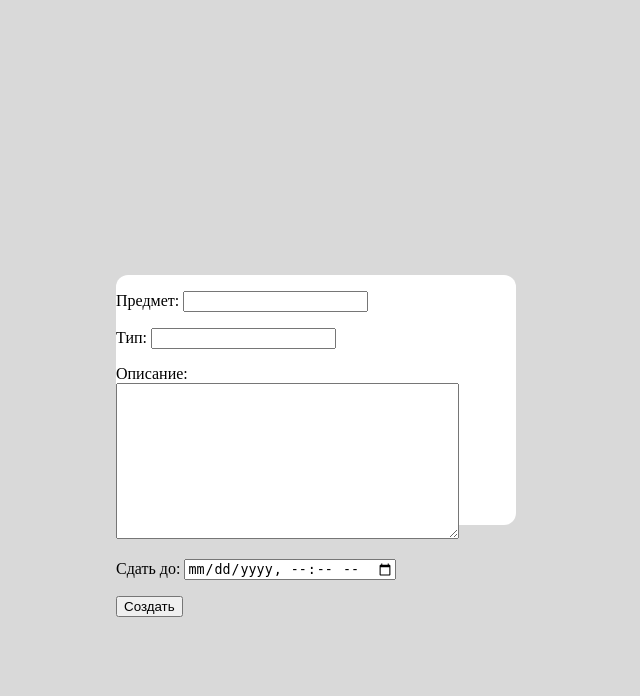
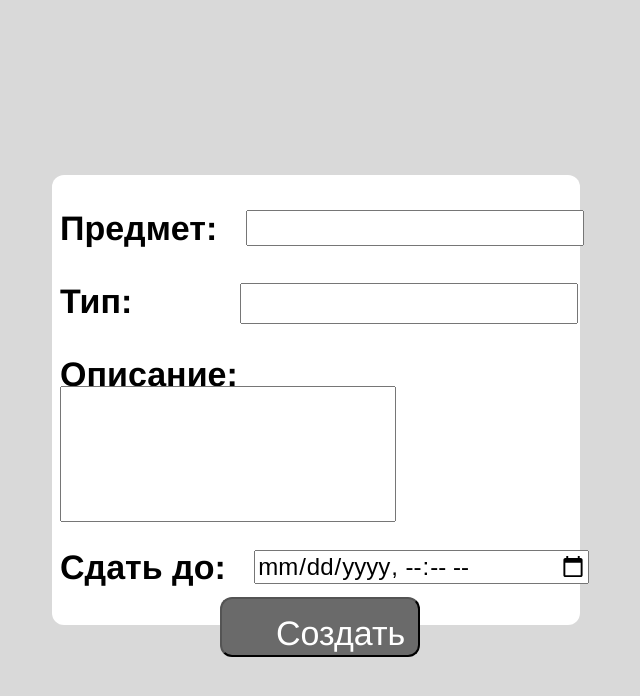
Before and after one commit to Mihendy/HWTracker, a Django app: page /taskform in a window 1280 px wide. Shown: the top 696 px of the page, without its empty margins (324-964 px from the left). Run offline with Django 4.2, Linux system fonts and the light colour scheme; the visitor is signed in with stand-in values (Sample User, id 1).

Commit message:
changed taskform

```diff
--- a/HWTracker/main/forms.py
+++ b/HWTracker/main/forms.py
@@ -4,14 +4,13 @@ from django import forms
 
 from .models import Task
 
-
 class TaskForm(forms.Form):
-    subject = forms.CharField(label='Предмет')
-    topic = forms.CharField(max_length=32, label='Тип')
-    description = forms.CharField(widget=forms.Textarea, label='Описание')
+    subject = forms.CharField(label='Предмет', widget=forms.TextInput(attrs={'class': 'field-of-subject'}))
+    topic = forms.CharField(label='Тип', widget=forms.TextInput(attrs={'class': 'field-of-topic'}))
+    description = forms.CharField(label='Описание', widget=forms.Textarea(attrs={'class': 'field-of-description'}))
     due_date = forms.CharField(
-        widget=forms.TextInput(attrs={'type': 'datetime-local'}),
-        label='Сдать до')
+        widget=forms.TextInput(attrs={'type': 'datetime-local', 'class': 'field-of-due_date'}),
+        label='Сдать до',)
 
     class Meta:
         model = Task
--- a/HWTracker/static/css/styles.css
+++ b/HWTracker/static/css/styles.css
@@ -240,7 +240,7 @@ h1 {
   position: relative;
   left: 10px;
   right: 10px;
-  width: calc(100% - 10px);
+  width: calc(99% - 10px);
   height: auto;
   word-wrap: break-word;
   font-family: 'Franklin Gothic Medium';
@@ -251,8 +251,9 @@ h1 {
 }
 
 .date {
-  position: relative;
-  top: 110px;
+  position: absolute;
+  bottom: 10px;
+  right: 10px;
   max-width: calc(100% - 10px);
   font-family: 'Franklin Gothic Medium';
   font-size: 18px;
@@ -304,3 +305,95 @@ h1 {
 .add-button:hover img {
   opacity: 0.7;
 }
+
+
+/*поле заполнения */
+.post-subject {
+  position: relative;
+  align-items: center;
+  width: 520px;
+  height: 450px;
+  background: #FFFFFF;
+  border-radius: 12px;
+  font-family: 'Franklin Gothic Medium';
+  font-style: normal;
+  font-size: 34px;
+  font-weight: 600;
+  padding-left: 8px;
+}
+
+.field-of-subject{
+  position: relative;
+  font-family: 'Arial';
+  font-style: normal;
+  font-weight: 400;
+  height: 30px;
+  width: 330px;
+  left: 19px;
+  font-size: 24px;
+  bottom: 4px;
+  margin-bottom: -2%;
+}
+
+.field-of-topic{
+  position: relative;
+  font-family: 'Arial';
+  font-style: normal;
+  font-weight: 400;
+  bottom: 4px;
+  height: 35px;
+  left: 98px;
+  width: 330px;
+  font-size: 18px;
+  margin-bottom: -2%;
+}
+
+.field-of-description{
+  position: relative;
+  font-family: 'Arial';
+  font-style: normal;
+  font-weight: 400;
+  height: 130px;
+  width: 330px;
+  bottom: 8px;
+  font-size: 24px;
+  vertical-align: top;
+  resize: none;
+  margin-bottom: -3%;
+}
+
+.field-of-due_date{
+  position: relative;
+  font-family: 'Arial';
+  font-style: normal;
+  font-weight: 400;
+  height: 30px;
+  width: 330px;
+  left: 19px;
+  font-size: 24px;
+  bottom: 4px;
+}
+
+.save-button {
+  position: relative;
+  flex-direction: column;
+  align-items: center;
+  justify-content: center;
+  width: 200px;
+  height: 60px;
+  left: 160px;
+  bottom: 25px;
+  background: #6A6A6A;
+  border-radius: 12px;
+  padding: 19px 54px;
+  font-family: 'Franklin Gothic Medium';
+  font-style: normal;
+  font-size: 34px;
+  line-height: 89%;
+  text-align: center;
+  color: #FFFFFF;
+}
+
+.save-button:hover {
+  background-color: gray;
+}
--- a/HWTracker/templates/main/add_task_form.html
+++ b/HWTracker/templates/main/add_task_form.html
@@ -8,10 +8,10 @@
     <link rel="stylesheet" href="{% static 'css/styles.css' %}">
 </head>
 <body>
-<form class="block-of-subject" method="post">
+<form class="post-subject" method="post">
     {% csrf_token %}
     {{ form.as_p }}
-    <input type="submit" value="Создать">
+    <input type="submit" class="save-button" value="Создать">
 </form>
 </body>
 </html>
```
